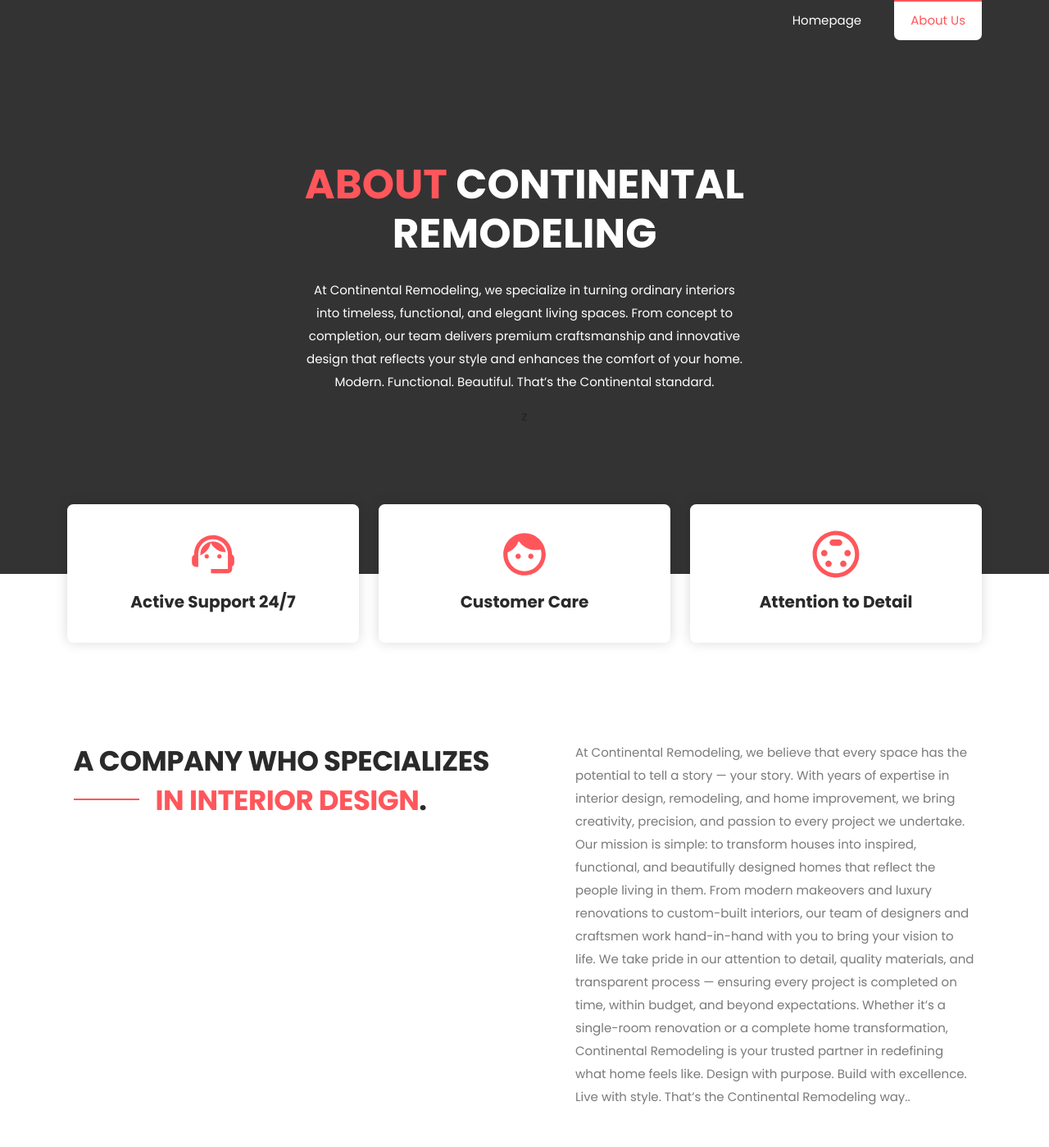
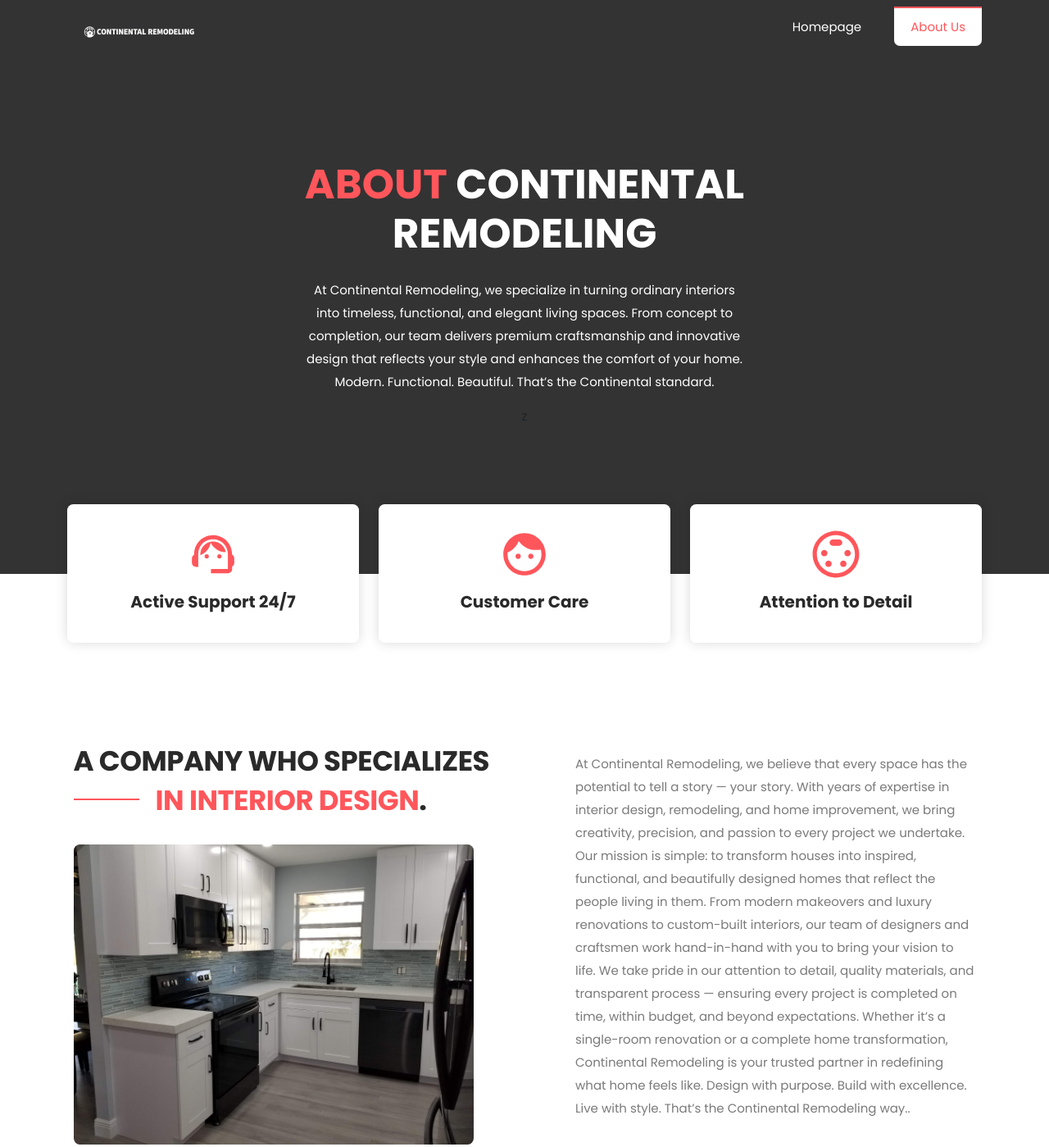
Before and after one commit to Rodashen/Continental-Remodeling, a plain HTML site: page about.html in a window 1280 px wide. Shown: the top 1399 px of the page at 82% size. Drawn offline with nearby package versions, Linux system fonts and the light colour scheme; files whose address does not match are found by name.

Commit message:
Update about.html

```diff
--- a/about.html
+++ b/about.html
@@ -8,7 +8,7 @@
 
     <link href="https://fonts.googleapis.com/css2?family=Poppins:wght@100;300;400;500;700;900&display=swap" rel="stylesheet">
 
-    <title>Continental Remodellli</title>
+    <title>Continental Remodeling</title>
 
     <!-- Bootstrap core CSS -->
     <link href="bootstrap.min.css" rel="stylesheet">
@@ -183,7 +183,7 @@ https://templatemo.com/tm-572-designer
 
       <nav class="main-navigation navbar navbar-expand-lg navbar-light">
           <div class="container">
-            <a class="navbar-brand" href="index.html"><img src="assets/images/white-logo.png" alt=""></a>
+            <a class="navbar-brand" href="index.html"><img src="white-logo.png" alt=""></a>
             <button class="navbar-toggler" type="button" data-bs-toggle="collapse" data-bs-target="#navbarNav" aria-controls="navbarNav" aria-expanded="false" aria-label="Toggle navigation">
               <span class="navbar-toggler-icon"></span>
             </button>
@@ -253,7 +253,7 @@ Modern. Functional. Beautiful. That’s the Continental standard.</p>z
                         <h2>A Company Who Specializes<br><em>In Interior Design</em>.</h2>
                     </div>
                     <div class="left-image">
-                        <img src="assets/images/interior-design-left-image.jpg" alt="">
+                        <img src="interior-design-left-image.jpg" alt="">
                     </div>
                 </div>
                 <div class="col-lg-6 align-self-center">
```
